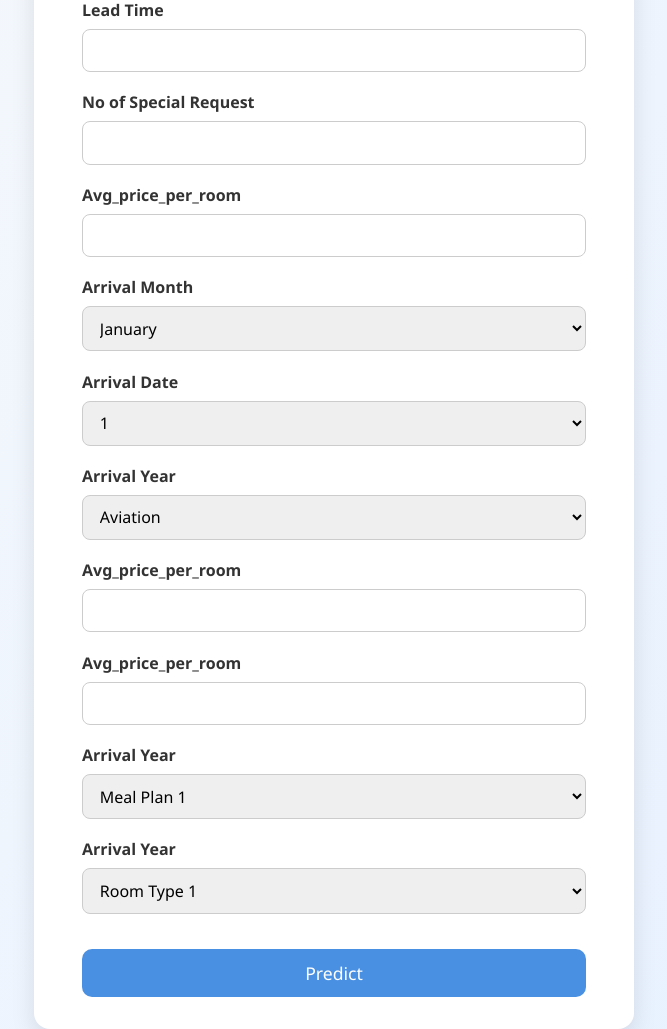
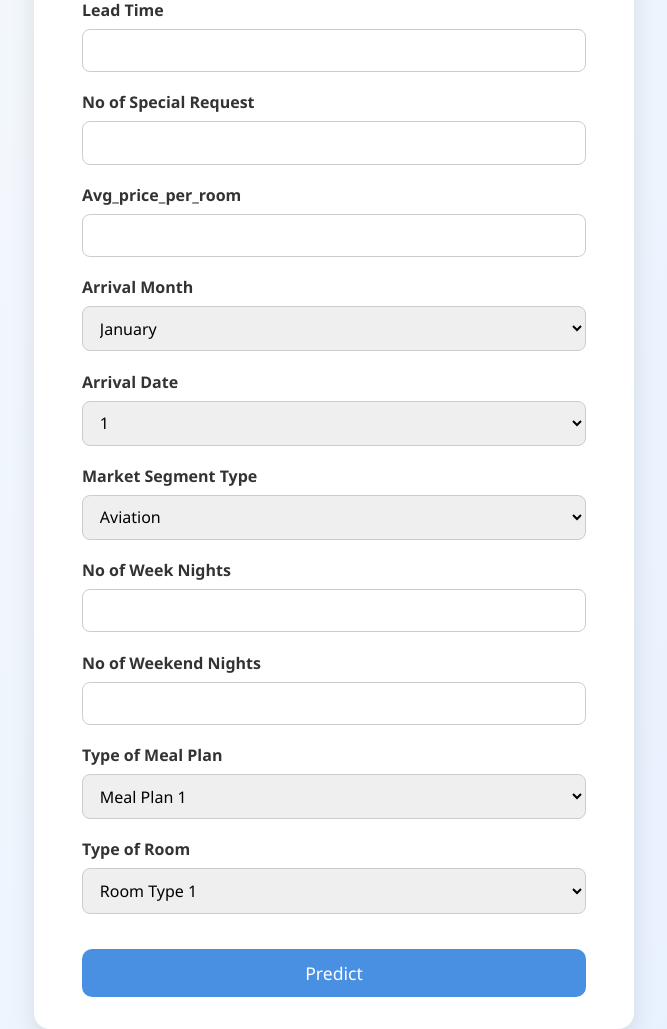
Before and after one commit to Nikhil-Doye/Hotel-Reservation-Prediction, a Flask app: page / in a window 1280 px wide. Shown: the part 96-1125 px from the top of the page, without its empty margins (306-973 px from the left). Run offline with Flask 3, Linux system fonts and the light colour scheme; parts of the project's set-up code (start-up, migrations or seed data) failed here and were passed over.

Commit message:
Changes made

```diff
--- a/templates/index.html
+++ b/templates/index.html
@@ -1,9 +1,12 @@
 <!DOCTYPE html>
 <html lang="en">
   <head>
-    <meta charset="UTF-8">
-    <meta name="viewport" content="width=device-width, initial-scale=1.0">
-    <link rel="stylesheet" href="{{ url_for('static', filename='style.css') }}">
+    <meta charset="UTF-8" />
+    <meta name="viewport" content="width=device-width, initial-scale=1.0" />
+    <link
+      rel="stylesheet"
+      href="{{ url_for('static', filename='style.css') }}"
+    />
     <title>Hotel Reservation Prediction 🏨</title>
   </head>
   <body>
@@ -12,15 +15,25 @@
       <form method="post">
         <div class="form-group">
           <label for="lead_time">Lead Time</label>
-                <input type="number" name="lead_time" id="lead_time" required>
+          <input type="number" name="lead_time" id="lead_time" required />
         </div>
         <div class="form-group">
           <label for="no_of_special_request">No of Special Request</label>
-                <input type="number" name="no_of_special_request" id="no_of_special_request" required>
+          <input
+            type="number"
+            name="no_of_special_request"
+            id="no_of_special_request"
+            required
+          />
         </div>
         <div class="form-group">
           <label for="avg_price_per_room">Avg_price_per_room</label>
-                <input type="number" name="avg_price_per_room" id="avg_price_per_room" required>
+          <input
+            type="number"
+            name="avg_price_per_room"
+            id="avg_price_per_room"
+            required
+          />
         </div>
         <div class="form-group">
           <label for="arrival_month">Arrival Month</label>
@@ -76,7 +89,7 @@
           </select>
         </div>
         <div class="form-group">
-                <label for="market_segment_type">Arrival Year</label>
+          <label for="market_segment_type">Market Segment Type</label>
           <select name="market_segment_type" id="market_segment_type" required>
             <option value="0">Aviation</option>
             <option value="1">Complimentary</option>
@@ -86,15 +99,25 @@
           </select>
         </div>
         <div class="form-group">
-                <label for="no_of_week_nights">Avg_price_per_room</label>
-                <input type="number" name="no_of_week_nights" id="no_of_week_nights" required>
+          <label for="no_of_week_nights">No of Week Nights</label>
+          <input
+            type="number"
+            name="no_of_week_nights"
+            id="no_of_week_nights"
+            required
+          />
         </div>
         <div class="form-group">
-                <label for="no_of_weekend_nights">Avg_price_per_room</label>
-                <input type="number" name="no_of_weekend_nights" id="no_of_weekend_nights" required>
+          <label for="no_of_weekend_nights">No of Weekend Nights</label>
+          <input
+            type="number"
+            name="no_of_weekend_nights"
+            id="no_of_weekend_nights"
+            required
+          />
         </div>
         <div class="form-group">
-                <label for="type_of_meal_plan">Arrival Year</label>
+          <label for="type_of_meal_plan">Type of Meal Plan</label>
           <select name="type_of_meal_plan" id="type_of_meal_plan" required>
             <option value="0">Meal Plan 1</option>
             <option value="1">Meal Plan 2</option>
@@ -103,7 +126,7 @@
           </select>
         </div>
         <div class="form-group">
-                <label for="room_type_reserved">Arrival Year</label>
+          <label for="room_type_reserved">Type of Room</label>
           <select name="room_type_reserved" id="room_type_reserved" required>
             <option value="0">Room Type 1</option>
             <option value="1">Room Type 2</option>
@@ -116,7 +139,6 @@
         </div>
 
         <button type="submit">Predict</button>
-
       </form>
 
       {% if prediction is not none %}
@@ -129,6 +151,5 @@
       </div>
       {% endif %}
     </div>
-
   </body>
 </html>
```
Also changed, not shown: 1 other file. Lines whose indentation alone changed are shown as unchanged.
